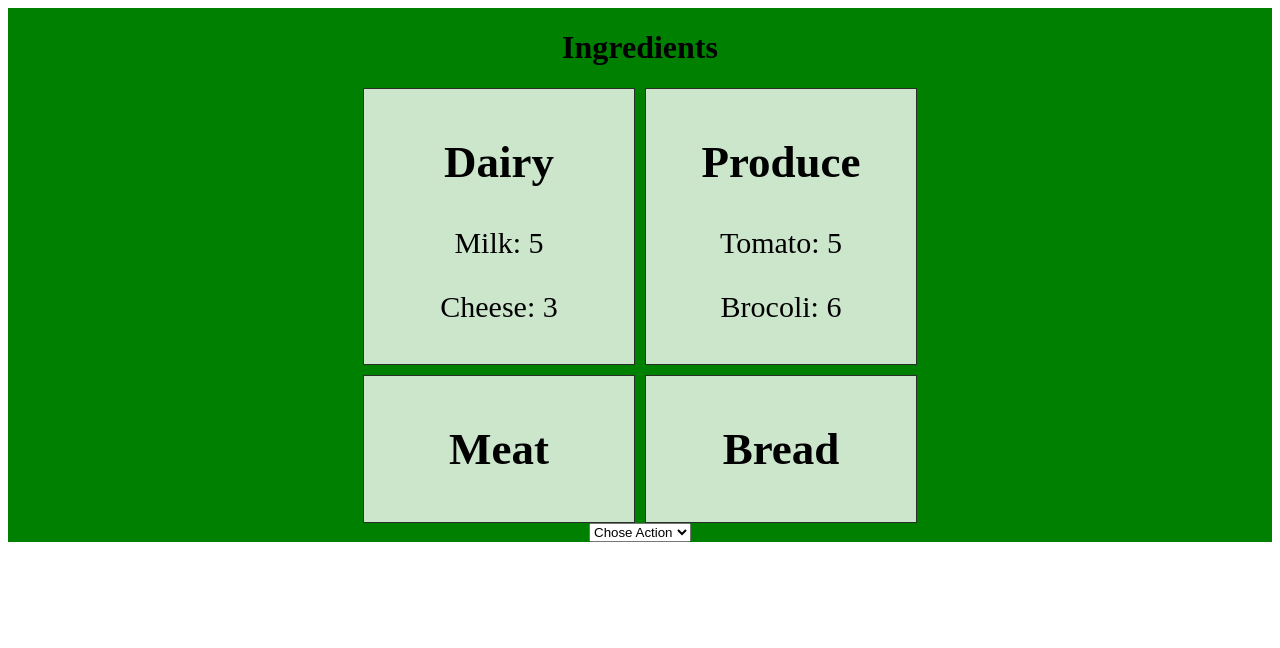
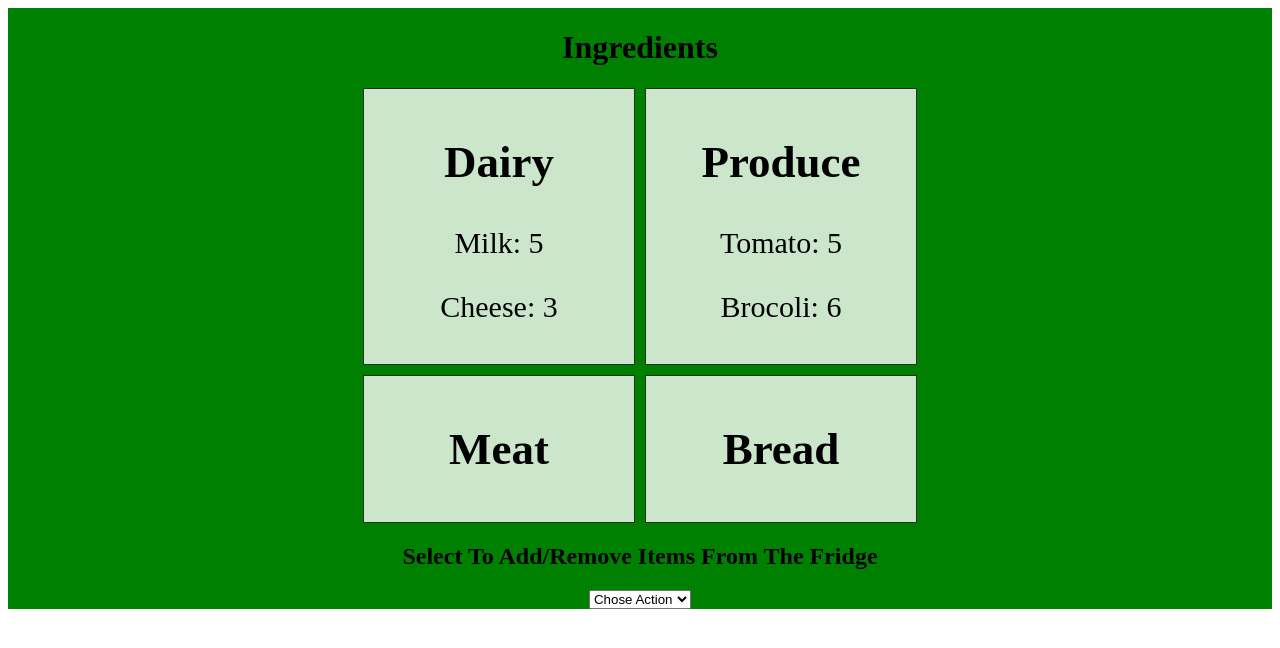
Before and after one commit to OLD-itdev162-fa2024/timothy-cavender-p2, an Angular app in the folder client/: page /fridge in a window 1280 px wide. Shown: the top 648 px of the page. Built offline with nearby package versions, Linux system fonts and the light colour scheme.

Commit message:
Add Function Styling

```diff
--- a/client/src/app/fridge/fridge.component.css
+++ b/client/src/app/fridge/fridge.component.css
@@ -23,20 +23,25 @@
     text-align: center;
     width: 250px;
 }
-.Add-Items {
+.Selection {
+    margin: auto;
+    padding: auto;
+    text-align: center;
+}
+.Add-Items-Container {
     text-align: center;
     margin-right: 10px;
 }
 .Add-Container {
+    display: flex;
+    flex-direction: row;
+    justify-content: space-evenly;
+    padding-bottom: 2em;
 
-}
-.Add-Container div {
-    display: flex;
-    justify-content: center;
 }
 .Add-Remove-Items{
     text-align: center;
-    margin-right: 10px;
+    margin-right: 2em;
 }
 button {
     display: block;
--- a/client/src/app/fridge/fridge.component.html
+++ b/client/src/app/fridge/fridge.component.html
@@ -10,12 +10,14 @@
         </div>
     </div>
 
-
+    <div class="Selection">
+        <h2>Select To Add/Remove Items From The Fridge</h2>
         <select (change)="onSelect($event.target.value)">
             <option *ngFor="let option of options" [value]="option.value">{{option.name}}</option>
         </select>
+    </div>
 
-        <div class="Add-Items" *ngIf="selectedOption === 'add'">
+        <div class="Add-Items-Container" *ngIf="selectedOption === 'add'">
             <h1>Add Items To Your Refrigerator</h1>
             <!--Buttons and text box to add ingredients-->
             <div class="Add-Container">
--- a/client/src/app/fridge/fridge.component.ts
+++ b/client/src/app/fridge/fridge.component.ts
@@ -7,6 +7,7 @@ import { Component, OnInit } from '@angular/core';
 
 
 export class FridgeComponent implements OnInit {
+  //Used For Drop Down Menu
   selectedOption: string;
   options = [
     {name:'Chose Action', value: 'none'},
```
